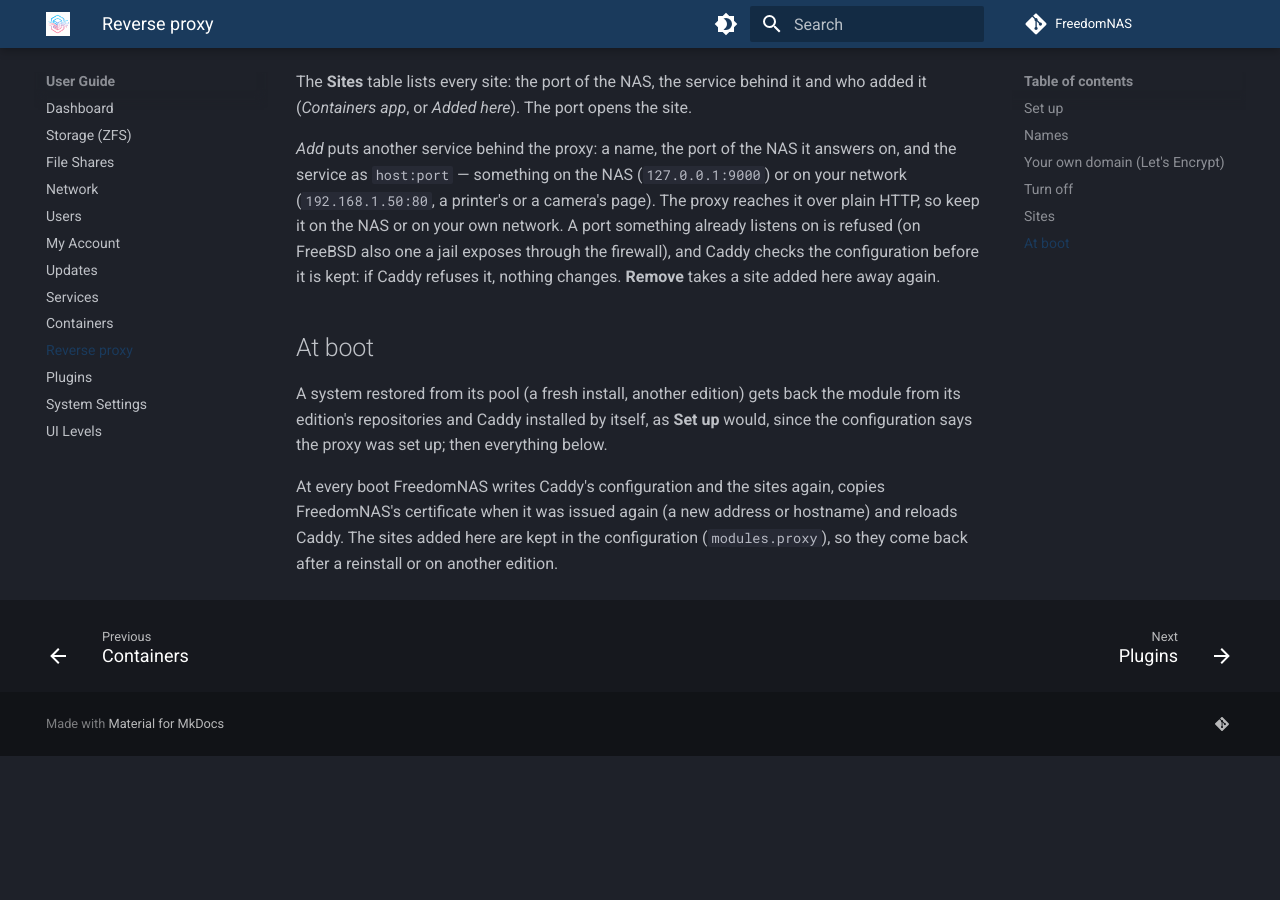
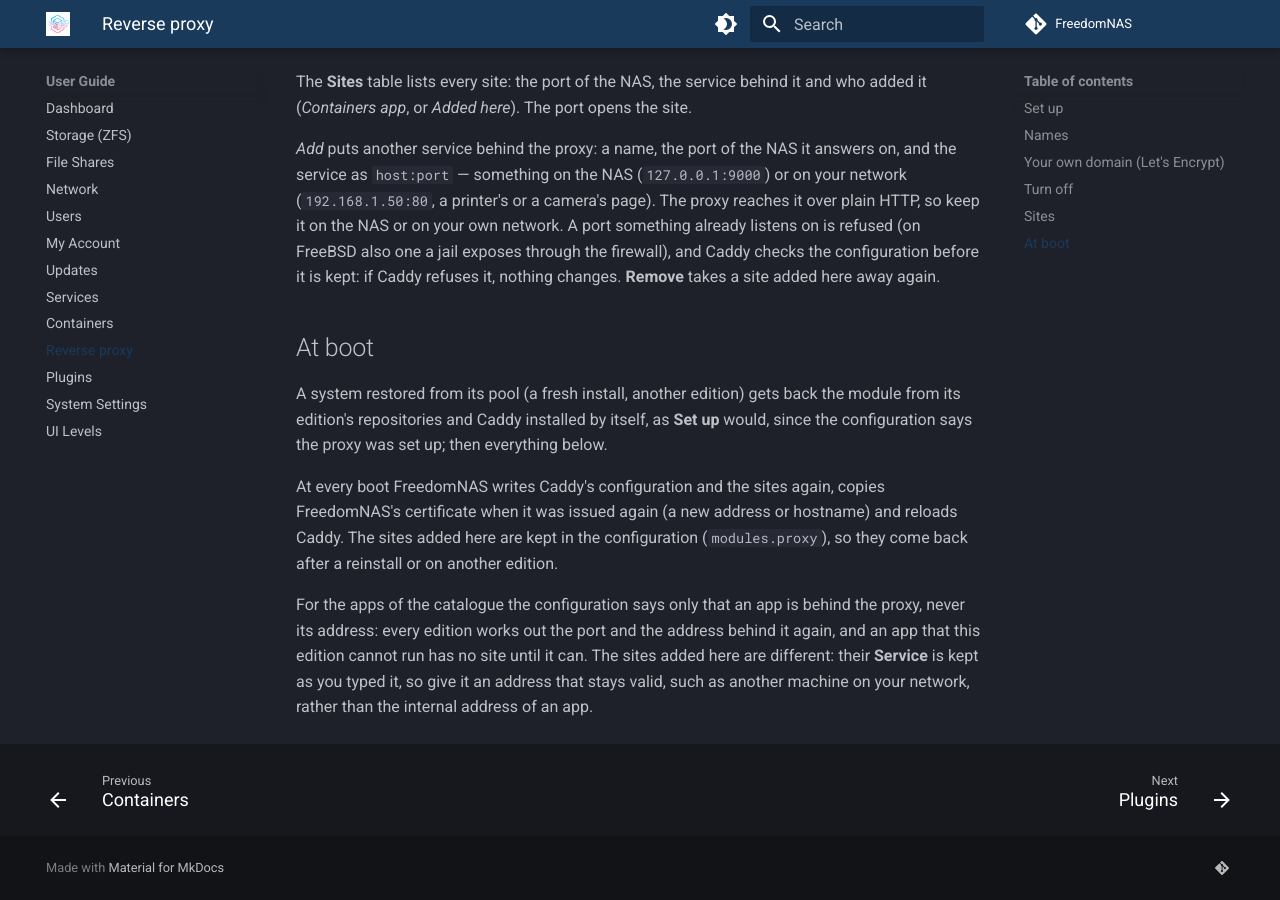
Before and after one commit to FreedomNAS/freedomnas-docs, an MkDocs documentation site: the page built from docs/user-guide/proxy.md, in a window 1280 px wide and 900 px high, scrolled down 3404 px. Built offline with MkDocs 1.6.1 and Material for MkDocs 9.7.7, drawn with Linux system fonts in a browser that asks for light colours; before the commit the page ends 4160 px from its top, so only the background shows below that.

Commit message:
Document the proxy's rebuilt network and reconcile warnings

```diff
--- a/docs/user-guide/proxy.md
+++ b/docs/user-guide/proxy.md
@@ -174,3 +174,10 @@ copies FreedomNAS's certificate when it was issued again (a new address or
 hostname) and reloads Caddy. The sites added here are kept in the
 configuration (`modules.proxy`), so they come back after a reinstall or on
 another edition.
+
+For the apps of the catalogue the configuration says only that an app is
+behind the proxy, never its address: every edition works out the port and
+the address behind it again, and an app that this edition cannot run has no
+site until it can. The sites added here are different: their **Service** is
+kept as you typed it, so give it an address that stays valid, such as another
+machine on your network, rather than the internal address of an app.
```
Also changed, not shown: docs/api/system.md (+5 -1 lines), docs/architecture/reconciler.md (+1 -1 lines), docs/developer/open-items.md (+2 -0 lines).
